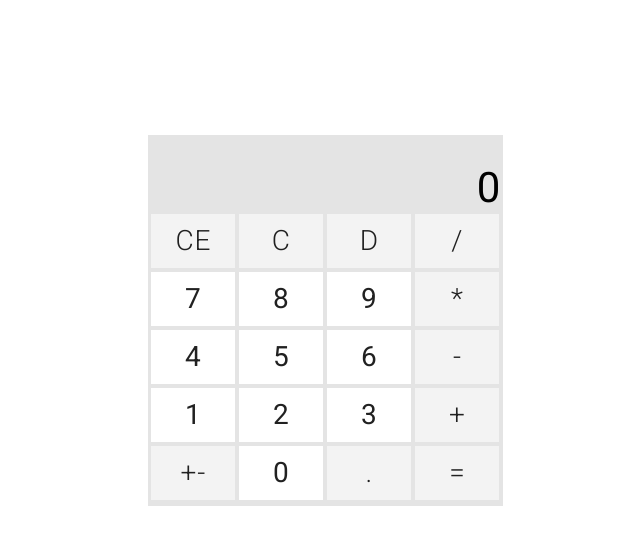
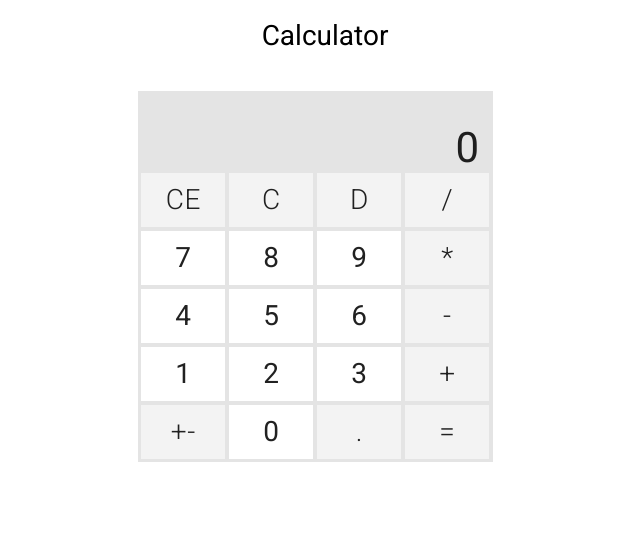
Before and after one commit to KLdevelop/Web_calc, a React (Create React App) app: page / in a window 1280 px wide. Shown: the top 544 px of the page, without its empty margins (315-955 px from the left). Built offline with nearby package versions, Linux system fonts and the light colour scheme.

Commit message:
finished

```diff
--- a/src/pages/index.jsx
+++ b/src/pages/index.jsx
@@ -1,5 +1,5 @@
 import React, { Component } from 'react';
-import { Button } from '@material-ui/core';
+import { Button, TextField } from '@material-ui/core';
 import './index.scss';
 
 class Calc extends Component {
@@ -33,9 +33,9 @@ class Calc extends Component {
         }
         else {
             isSecond ? this.setState({
-                seconds : seconds == 0 && num != 0 ? `${num}` : `${ seconds }` + num
+                seconds : seconds === 0 ? `${num}` : `${ seconds }` + num
             }) : this.setState({
-                firsts : firsts == 0 && num != 0 ? `${num}`: `${ firsts }` + num
+                firsts : firsts === 0 ? `${num}`: `${ firsts }` + num
             });
         }
     };
@@ -118,24 +118,35 @@ class Calc extends Component {
         }
     };
 
+    greatestNum = (firsts, seconds) => {
+        const f = `${ firsts }`.indexOf('.') != -1 ? `${ firsts }`.split('.', 2)[1].length : 0;
+        const s = `${ seconds }`.indexOf('.') != -1 ? `${ seconds }`.split('.', 2)[1].length : 0;
+        return Math.max(f, s);
+    };
+
     calcRes = () => {
         const { firsts, seconds, res } = this.state;
+        const isDot = (`${firsts}`.indexOf('.') != -1 || `${seconds}`.indexOf('.') != -1) ? true : false;
         switch (firsts[firsts.length - 1]) {
             case '+':
-                return res + +seconds;
+                return isDot ? parseFloat(res + +seconds).toFixed(this.greatestNum(res, seconds)) :
+                    res + +seconds;
             case '-':
-                return res - +seconds;
+                return isDot ? parseFloat(res - +seconds).toFixed(this.greatestNum(res, seconds)) :
+                    res - +seconds;
             case '*':
-                return res * +seconds;
+                return isDot ? parseFloat(res * +seconds).toFixed(this.greatestNum(res, seconds)) :
+                    res * +seconds;
             case '/':
-                return res / +seconds;
+                return isDot ? parseFloat(res / +seconds).toFixed(this.greatestNum(res, seconds)) :
+                    res / +seconds;
         }
     };
 
     onResSignClick = (sign) => {
         const { firsts } = this.state;
         this.setState({
-            firsts: firsts.slice(0, firsts.length - 2) + sign,
+            firsts: firsts.slice(0, firsts.length - 2) + ' ' + sign,
             isEq: false,
             isSecond: true
         });
@@ -220,14 +231,49 @@ class Calc extends Component {
     render() {
         const { isSecond, firsts, seconds } = this.state;
         return (
+            <>
+                <h1 className="topH">Calculator</h1>
                 <div className="calc">
                     <div className="top">
                         {
                             isSecond && <div>
-                            <h1 className="tFrst">{ firsts }</h1>
-                            <h1 className="bScnd">{ seconds }</h1>
+                                <TextField
+                                    className="tFrst"
+                                    value={ firsts }
+                                    fullWidth={ true }
+                                    variant="outlined"
+                                    InputProps={{
+                                        readOnly: true,
+                                    }}
+                                    classes={{
+                                        root: "textField"
+                                    }}
+                                />
+                                <TextField
+                                    className="bScnd"
+                                    value={ seconds }
+                                    fullWidth={ true }
+                                    variant="outlined"
+                                    InputProps={{
+                                        readOnly: true,
+                                    }}
+                                    classes={{
+                                        root: "textField"
+                                    }}
+                                />
                             </div> ||
-                        <h1 className="first">{ firsts }</h1>
+                            <TextField
+                                className="first"
+                                value={ firsts }
+                                fullWidth={ true }
+                                variant="outlined"
+                                InputProps={{
+                                    readOnly: true,
+                                }}
+                                classes={{
+                                    root: "textField"
+                                }}
+                            />
                         }
                     </div>
                     <div className="bttns">
@@ -253,6 +299,7 @@ class Calc extends Component {
                         </div>
                     </div>
                 </div>
+            </>
         );
     }
 }
--- a/src/pages/index.scss
+++ b/src/pages/index.scss
@@ -1,35 +1,52 @@
 @import url('https://fonts.googleapis.com/css2?family=Roboto:wght@300;400&display=swap');
 
 $ff: 'Roboto', sans-serif;
+
+.topH {
+    text-align: center;
+    font-family: $ff;
+    font-weight: normal;
+    font-size: 28px;
+}
+
 .calc {
     display: inline-block;
     background: #E4E4E4;
     width: 355px;
     height: 371px;
-    margin-left: calc(50% - 355px / 2);
-    margin-top: calc(25% - 371px / 2);
+    margin-left: calc(50% - 355px / 2 - 10px);
+    margin-top: 20px;
     padding-left: 0.8px;
     .top {
         text-align: right;
-        h1 {
+        input {
             font-family: $ff;
             font-weight: normal;
             font-size: 42px;
-            margin-right: 3px;
+            height: 1px;
+            text-align: right;
         }
         .tFrst {
-            font-weight: 300;
-            margin-bottom: unset;
-            margin-top: 6px;
-            font-size: 18px;
+            input{
+                font-size: 18px;
+                font-weight: 300;
+            }
         }
-        .bScnd{
-            margin-top: unset;
+        .first {
+            margin-top: 38px;
+            margin-bottom: 6px;
+        }
+        .bScnd {
+            margin-bottom: 6px;
+        }
+        .textField {
+            fieldset {
+                border: none;
+            }
         }
     }
     .bttns {
-        margin-left: 3px;
-        margin-top: -26px;
+        margin-left: 3.2px;
         .leftBlock {
             float: left;
             display: grid;
```
Lines whose indentation alone changed are shown as unchanged.
